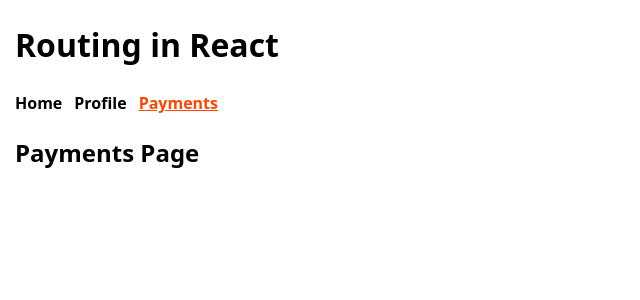
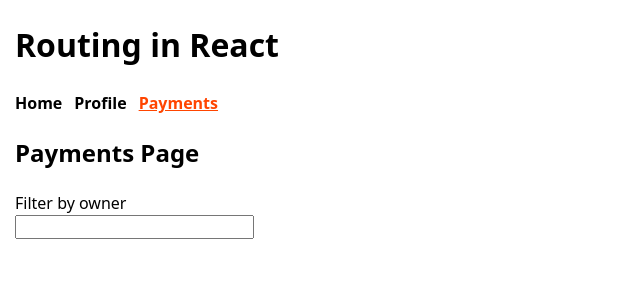
Before and after one commit to luxplanjay/react-101, a React (Vite) app: page /payments in a window 1280 px wide. Shown: the top 300 px of the page, without its empty margins (0-640 px from the left). Built offline with nearby package versions, Linux system fonts and the light colour scheme; no server answers.

Commit message:
add examples

```diff
--- a/src/components/App/App.jsx
+++ b/src/components/App/App.jsx
@@ -1,13 +1,21 @@
+import { lazy, Suspense } from 'react';
 import { Route, Routes } from 'react-router-dom';
 import Navigation from '../Navigation/Navigation';
-import HomePage from '../../pages/HomePage/HomePage';
-import ProfilePage from '../../pages/ProfilePage/ProfilePage';
-import PaymentsPage from '../../pages/PaymentsPage/PaymentsPage';
-import NotFoundPage from '../../pages/NotFoundPage/NotFoundPage';
-import PaymentDetailsPage from '../../pages/PaymentDetailsPage/PaymentDetailsPage';
-import BankInfo from '../BankInfo';
-import PaymentReceipt from '../PaymentReceipt';
 import css from './App.module.css';
+
+const BankInfo = lazy(() => import('../BankInfo'));
+const PaymentReceipt = lazy(() => import('../PaymentReceipt'));
+const HomePage = lazy(() => import('../../pages/HomePage/HomePage'));
+const ProfilePage = lazy(() => import('../../pages/ProfilePage/ProfilePage'));
+const PaymentsPage = lazy(() =>
+  import('../../pages/PaymentsPage/PaymentsPage')
+);
+const NotFoundPage = lazy(() =>
+  import('../../pages/NotFoundPage/NotFoundPage')
+);
+const PaymentDetailsPage = lazy(() =>
+  import('../../pages/PaymentDetailsPage/PaymentDetailsPage')
+);
 
 export default function App() {
   return (
@@ -15,6 +23,7 @@ export default function App() {
       <h1>Routing in React</h1>
       <Navigation />
 
+      <Suspense fallback={<div>Loading page...</div>}>
         <Routes>
           <Route path="/" element={<HomePage />} />
           <Route path="/profile" element={<ProfilePage />} />
@@ -25,6 +34,7 @@ export default function App() {
           </Route>
           <Route path="*" element={<NotFoundPage />} />
         </Routes>
+      </Suspense>
     </div>
   );
 }
--- /dev/null
+++ b/src/components/OwnerFilter/OwnerFilter.jsx
@@ -0,0 +1,14 @@
+import css from './OwnerFilter.module.css';
+
+export default function OwnerFilter({ filter, onSearch }) {
+  return (
+    <div className={css.wrapper}>
+      Filter by owner
+      <input
+        type="text"
+        value={filter}
+        onChange={e => onSearch(e.target.value)}
+      />
+    </div>
+  );
+}
--- /dev/null
+++ b/src/components/OwnerFilter/OwnerFilter.module.css
@@ -0,0 +1,5 @@
+.wrapper {
+  display: inline-flex;
+  flex-direction: column;
+  margin-bottom: 20px;
+}
--- a/src/components/PaymentCard/PaymentCard.jsx
+++ b/src/components/PaymentCard/PaymentCard.jsx
@@ -1,9 +1,11 @@
-import { Link } from 'react-router-dom';
+import { Link, useLocation } from 'react-router-dom';
 import css from './PaymentCard.module.css';
 
 export default function PaymentCard({
   payment: { id, cardOwner, amount, description },
 }) {
+  const location = useLocation();
+
   return (
     <div className={css.wrapper}>
       <p>
@@ -16,8 +18,9 @@ export default function PaymentCard({
         <b>Description:</b> {description}
       </p>
       <b>
-        <Link to={`${id}`}>Details</Link>
-        {/* <Link to={`/payments/${id}`}>Details</Link> */}
+        <Link to={`/payments/${id}`} state={location}>
+          Details
+        </Link>
       </b>
     </div>
   );
--- a/src/pages/HomePage/HomePage.jsx
+++ b/src/pages/HomePage/HomePage.jsx
@@ -1,4 +1,8 @@
+import { Link, useLocation } from 'react-router-dom';
+
 export default function HomePage() {
+  const location = useLocation();
+
   return (
     <div>
       <h2>Home Page</h2>
@@ -21,6 +25,9 @@ export default function HomePage() {
         incidunt odit ut? Temporibus, dolore. Expedita consequatur atque
         cupiditate ratione voluptatum.
       </p>
+      <Link to="/payments/5" state={location}>
+        To details 5
+      </Link>
     </div>
   );
 }
--- a/src/pages/PaymentDetailsPage/PaymentDetailsPage.jsx
+++ b/src/pages/PaymentDetailsPage/PaymentDetailsPage.jsx
@@ -1,5 +1,11 @@
-import { useEffect, useState } from 'react';
-import { NavLink, Outlet, useParams } from 'react-router-dom';
+import { Suspense, useEffect, useRef, useState } from 'react';
+import {
+  Link,
+  NavLink,
+  Outlet,
+  useLocation,
+  useParams,
+} from 'react-router-dom';
 import { getPaymentById } from '../../payments-api';
 import PaymentInfo from '../../components/PaymentInfo';
 
@@ -7,6 +13,10 @@ export default function PaymentDetailsPage() {
   const { paymentId } = useParams();
   const [payment, setPayment] = useState(null);
   const [loading, setLoading] = useState(false);
+
+  const location = useLocation();
+  const backLinkRef = useRef(location.state ?? '/payments');
+  // console.log('PaymentDetailsPage:', backLinkRef);
 
   useEffect(() => {
     setLoading(true);
@@ -18,6 +28,12 @@ export default function PaymentDetailsPage() {
   return (
     <div>
       <h2>Payment Details {paymentId}</h2>
+      <p>
+        <b>
+          <Link to={backLinkRef.current}>Go back</Link>
+        </b>
+      </p>
+
       {loading && <b>Loading payment info...</b>}
       {payment && <PaymentInfo payment={payment} />}
 
@@ -30,7 +46,9 @@ export default function PaymentDetailsPage() {
         </li>
       </ul>
 
-      <Outlet />
+      <Suspense fallback={<div>Loading sub component...</div>}>
+        <Outlet />
+      </Suspense>
     </div>
   );
 }
--- a/src/pages/PaymentsPage/PaymentsPage.jsx
+++ b/src/pages/PaymentsPage/PaymentsPage.jsx
@@ -1,10 +1,19 @@
 import { useEffect, useState } from 'react';
 import PaymentList from '../../components/PaymentList/PaymentList';
 import { getPayments } from '../../payments-api';
+import OwnerFilter from '../../components/OwnerFilter/OwnerFilter';
+import { useSearchParams } from 'react-router-dom';
 
 export default function PaymentsPage() {
   const [payments, setPayments] = useState([]);
   const [loading, setLoading] = useState(false);
+  const [searchParms, setSearchParams] = useSearchParams();
+  const ownerFilter = searchParms.get('owner') ?? '';
+
+  const changeOwnerFilter = newFilter => {
+    searchParms.set('owner', newFilter);
+    setSearchParams(searchParms);
+  };
 
   useEffect(() => {
     setLoading(true);
@@ -13,11 +22,18 @@ export default function PaymentsPage() {
       .finally(() => setLoading(false));
   }, []);
 
+  const filteredPayments = payments.filter(payment =>
+    payment.cardOwner.toLowerCase().includes(ownerFilter.toLowerCase())
+  );
+
   return (
     <div>
       <h2>Payments Page</h2>
+      <OwnerFilter filter={ownerFilter} onSearch={changeOwnerFilter} />
       {loading && <b>Loading payments...</b>}
-      {payments.length > 0 && <PaymentList payments={payments} />}
+      {filteredPayments.length > 0 && (
+        <PaymentList payments={filteredPayments} />
+      )}
     </div>
   );
 }
```
Also changed, not shown: 1 other file (tests, documents, lock files or other folders). Lines whose indentation alone changed are shown as unchanged.
